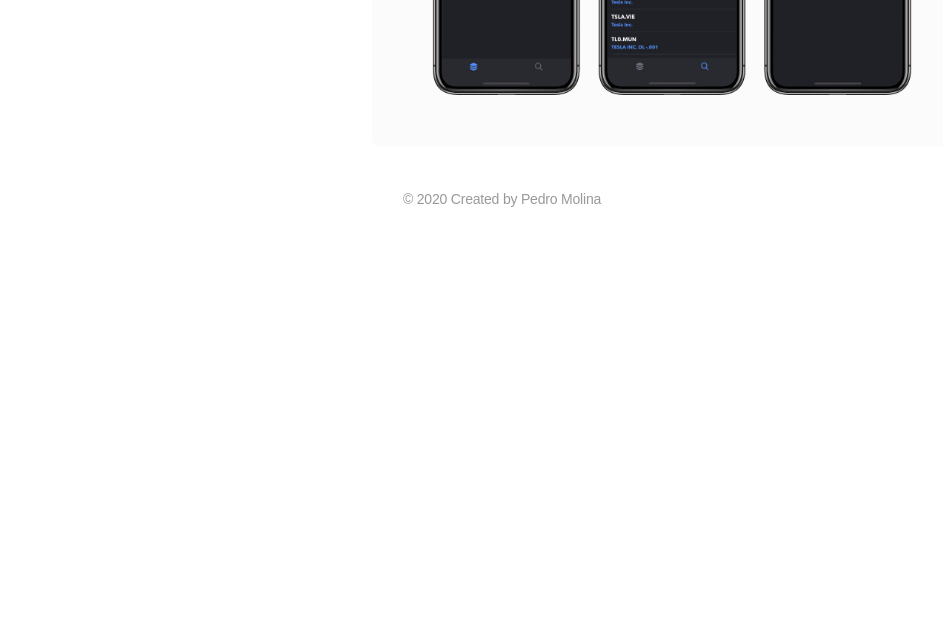
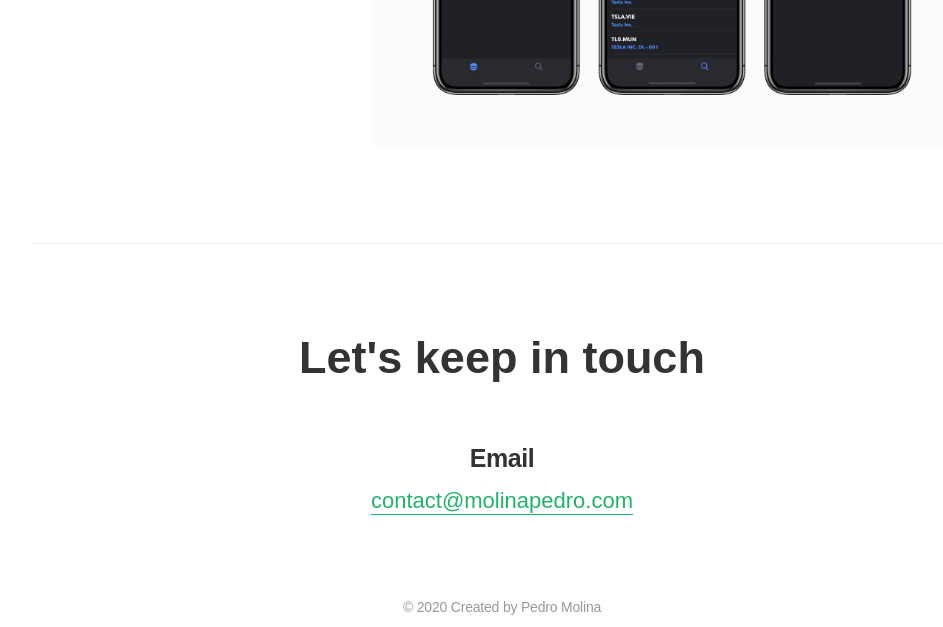
Before and after one commit to PJ-1997/portfolio, a Gatsby site: page / in a window 1280 px wide. Shown: the part 1288-1915 px from the top of the page, without its empty margins (138-1081 px from the left). Before the commit the page ends 1507 px from the top, so only its background shows below. Built offline with nearby package versions, Linux system fonts and the light colour scheme; Gatsby itself is replaced by a stand-in of ours; a web font is replaced by a local one.

Commit message:
Contact Info

```diff
--- a/src/components/layout.css
+++ b/src/components/layout.css
@@ -1,4 +1,3 @@
-/* Generated on: Thu Oct 10 2019 02:42:38 GMT+0000 (UTC) */
 /* ==========================================================================
    normalize.css v3.0.3 | MIT License | github.com/necolas/normalize.css
    ========================================================================== */
@@ -161,6 +160,7 @@
      display: inline-block;
      max-height: 36px;
      min-height: 24px;
+     margin-top: 5px;
      margin-right: 12px;
      margin-bottom: 8px;
      margin-left: 12px;
@@ -169,7 +169,7 @@
      border-bottom-width: 1px;
      font-family: 'Circular Std', sans-serif;
      color: #23b16c;
-     font-size: 18px;
+     font-size: 22px;
      font-weight: 400;
      text-decoration: none;
    }
@@ -285,15 +285,15 @@
      -ms-flex-pack: center;
      justify-content: center;
      font-family: 'Circular Std', sans-serif;
-     font-size: 42px;
+     font-size: 45px;
      font-weight: 700;
      text-align: center;
      letter-spacing: 0px;
    }
 
    .header.contact {
-     margin-top: 0px;
-     margin-bottom: 32px;
+     margin-top: 50px;
+     margin-bottom: 50px;
      line-height: 36px;
    }
 
@@ -305,7 +305,7 @@
      -ms-flex-pack: center;
      justify-content: center;
      font-family: 'Circular Std', sans-serif;
-     font-size: 22px;
+     font-size: 23px;
      line-height: 40px;
      font-weight: 400;
      text-align: center;
@@ -344,10 +344,10 @@
    }
 
    .heading-4 {
-     margin-top: 0px;
-     margin-bottom: 4px;
-     font-family: 'Circular Std', sans-serif;
-     font-size: 16px;
+     margin-top: 20px;
+     margin-bottom: 16px;
+     font-family: 'Circular Std', sans-serif;
+     font-size: 25px;
      font-weight: 700;
      text-align: center;
      letter-spacing: -0.4px;
@@ -387,7 +387,7 @@
 
    .footer {
      margin-top: 64px;
-     margin-bottom: 128px;
+     margin-bottom: 20px;
    }
 
    .footer-text {
@@ -399,6 +399,7 @@
      font-weight: 400;
      text-align: center;
      letter-spacing: -0.2px;
+     /* margin-top: 150px; */
    }
 
    .footer-emoji {
--- a/src/components/layout.js
+++ b/src/components/layout.js
@@ -28,9 +28,11 @@ const Layout = ({ children }) => {
       <Header siteTitle={data.site.siteMetadata.title} />
       <div>
         <main>{children}</main>
-        <footer className="footer-text">
-          © {new Date().getFullYear()} Created by Pedro Molina
-        </footer>
+        <div id="Footer" class="footer">
+          <div class="w-container">
+            <p class="footer-text"> © {new Date().getFullYear()} Created by Pedro Molina</p>
+          </div>
+        </div>
       </div>
     </>
   )
--- a/src/pages/index.js
+++ b/src/pages/index.js
@@ -82,6 +82,20 @@ const IndexPage = () => (
       {/* <Link to="/page-2/">Go to page 2</Link> */}
     </body>
 
+    <div id="Contact" class="contact">
+      <div class="container-2 w-container">
+        <div class="layout-spacer-bottom">
+        </div>
+        <div class="header contact">Let's keep in touch</div>
+        <div class="w-row"><div class="column w-col">
+          <h4 class="heading-4">Email</h4><div class="div-block">
+            <a href="mailto:contact@molinapedro.com" class="link contacts">contact@molinapedro.com</a>
+          </div>
+        </div>
+        </div>
+      </div>
+    </div>
+
     {/* Spacer */}
     <div style={{ marginBottom: `2rem` }}> </div>
   </Layout>
```
